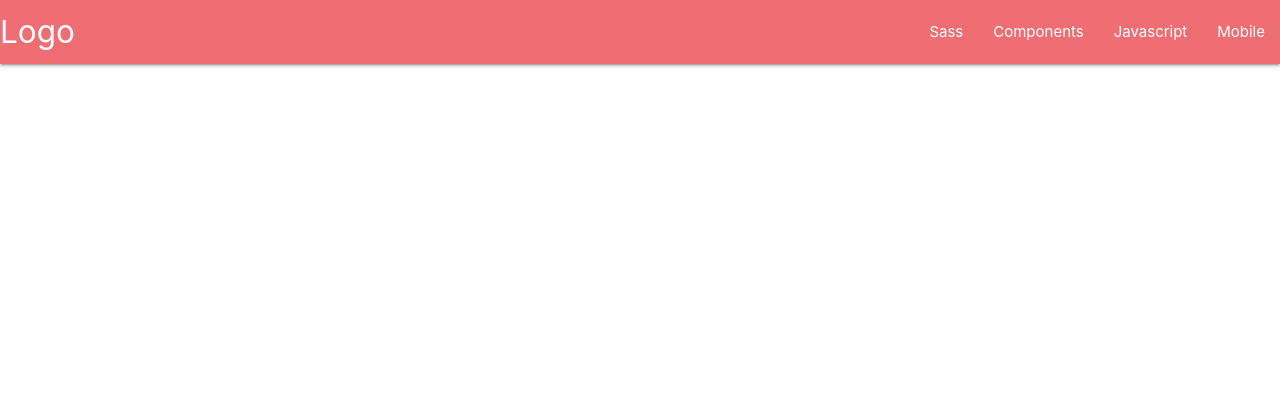
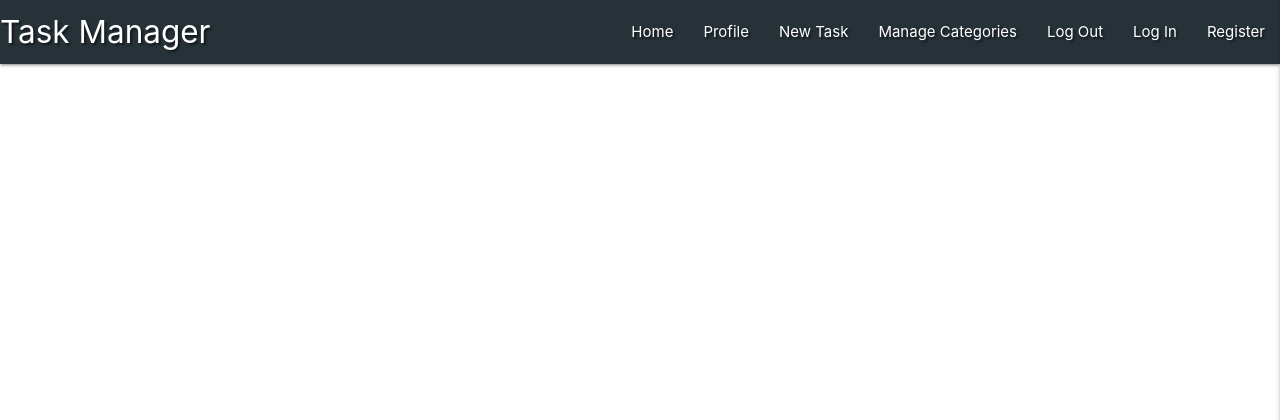
Before and after one commit to danielboots/flask-app, a Flask app: page /get_tasks in a window 1280 px wide. Shown: the top 420 px of the page. Run offline with Flask 2, Linux system fonts and the light colour scheme; data that the repository does not hold is empty; some libraries are stand-ins or nearby versions.

Commit message:
get tasks_ nav bar install

```diff
--- a/static/css/style.css
+++ b/static/css/style.css
@@ -1,3 +1,3 @@
-/* body {
-    background-color: slategrey;
-} */
+.text-shadow {
+    text-shadow: 2px 2px 2px rgba(0,0,0,0.5);
+}
--- a/static/js/script.js
+++ b/static/js/script.js
@@ -0,0 +1,3 @@
+$(document).ready(function(){
+    $('.sidenav').sidenav({edge: "right"});
+  });
--- a/templates/base.html
+++ b/templates/base.html
@@ -25,25 +25,33 @@
 <header>
 
 <!--TOP NAV-->
-    <nav >
+    <nav class="nav-extended text-shadow blue-grey darken-4 " >
     <div class="nav-wrapper">
-      <a href="#!" class="brand-logo">Logo</a>
-      <a href="#" data-target="mobile-demo" class="sidenav-trigger"><i class="material-icons">menu</i></a>
+      <a href="{{ url_for('get_tasks') }}" class="brand-logo">Task Manager</a>
+      <a href="#" data-target="mobile-demo" class="sidenav-trigger right "><i class="fas fa-bars"></i></a>
       <ul class="right hide-on-med-and-down">
-        <li><a href="sass.html">Sass</a></li>
-        <li><a href="badges.html">Components</a></li>
-        <li><a href="collapsible.html">Javascript</a></li>
-        <li><a href="mobile.html">Mobile</a></li>
+        <li><a href="{{ url_for('get_tasks') }}">Home</a></li>
+        <li><a href="#">Profile</a></li>
+        <li><a href="#">New Task</a></li>
+        <li><a href="#">Manage Categories</a></li>
+        <li><a href="#">Log Out</a></li>
+        <li><a href="#">Log In</a></li>
+        <li><a href="#">Register</a></li>
+
       </ul>
     </div>
   </nav>
 
 <!--MOBILE NAV-->
   <ul class="sidenav" id="mobile-demo">
-    <li><a href="sass.html">Sass</a></li>
-    <li><a href="badges.html">Components</a></li>
-    <li><a href="collapsible.html">Javascript</a></li>
-    <li><a href="mobile.html">Mobile</a></li>
+  <li><h4 class="center-align light-blue-text text-darken 4">Task Manager</h4></li>
+    <li><a href="{{ url_for('get_tasks') }}">Home</a></li>
+        <li><a href="#">Profile</a></li>
+        <li><a href="#">New Task</a></li>
+        <li><a href="#">Manage Categories</a></li>
+        <li><a href="#">Log Out</a></li>
+        <li><a href="#">Log In</a></li>
+        <li><a href="#">Register</a></li>
   </ul>
 
 
```
